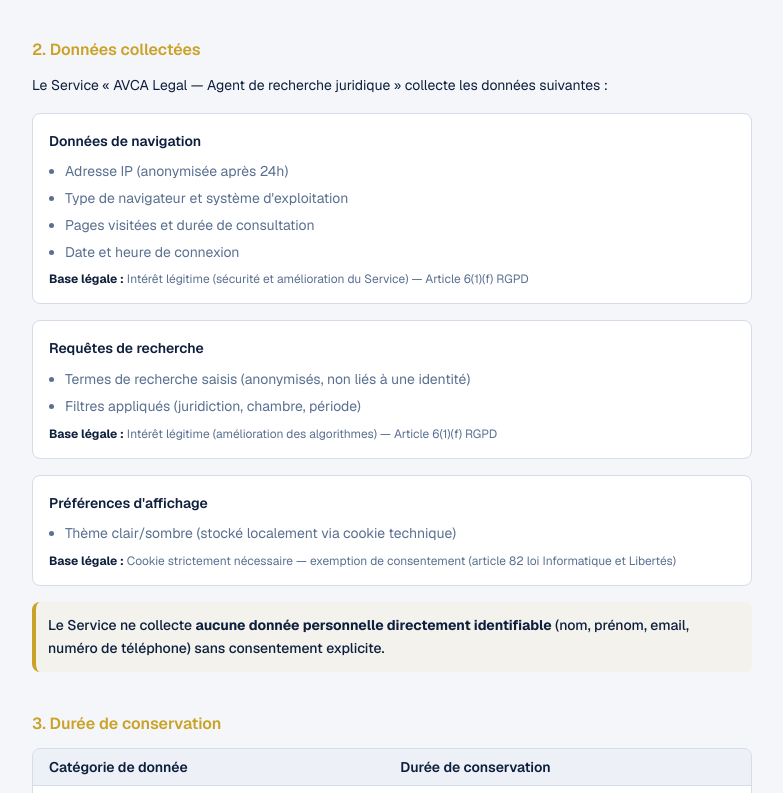
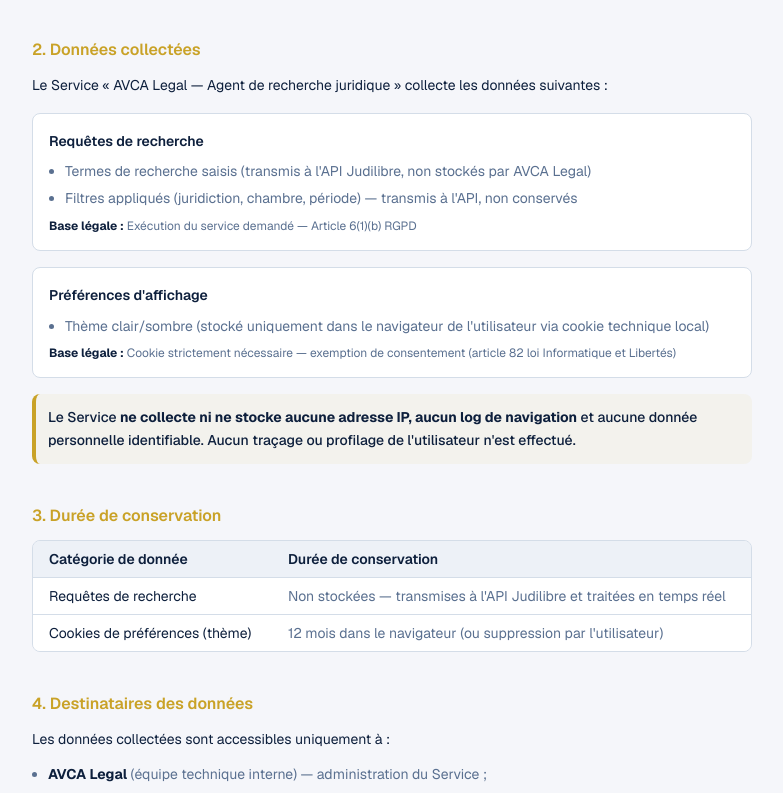
Before and after one commit to Jerem69AV/lexmind, a Next.js app: page /rgpd in a window 1280 px wide. Shown: the part 407-1200 px from the top of the page, without its empty margins (248-1031 px from the left). Built offline with nearby package versions, Linux system fonts and the light colour scheme.

Commit message:
fix: RGPD — supprimer collecte IP/logs, seules données réelles documentées
Co-Authored-By: Claude Sonnet 4.6 <noreply@anthropic.com>

```diff
--- a/app/rgpd/page.tsx
+++ b/app/rgpd/page.tsx
@@ -34,33 +34,20 @@ export default function RgpdPage() {
 
           <div className="mt-4 space-y-4">
             <div className="p-4 rounded-lg border" style={{ backgroundColor: "var(--card)", borderColor: "var(--border)" }}>
-              <p className="font-semibold mb-2">Données de navigation</p>
+              <p className="font-semibold mb-2">Requêtes de recherche</p>
               <ul className="space-y-1 ml-4 list-disc" style={{ color: "var(--muted-foreground)" }}>
-                <li>Adresse IP (anonymisée après 24h)</li>
-                <li>Type de navigateur et système d'exploitation</li>
-                <li>Pages visitées et durée de consultation</li>
-                <li>Date et heure de connexion</li>
+                <li>Termes de recherche saisis (transmis à l'API Judilibre, non stockés par AVCA Legal)</li>
+                <li>Filtres appliqués (juridiction, chambre, période) — transmis à l'API, non conservés</li>
               </ul>
               <p className="mt-2 text-xs" style={{ color: "var(--muted-foreground)" }}>
-                <strong style={{ color: "var(--foreground)" }}>Base légale :</strong> Intérêt légitime (sécurité et amélioration du Service) — Article 6(1)(f) RGPD
-              </p>
-            </div>
-
-            <div className="p-4 rounded-lg border" style={{ backgroundColor: "var(--card)", borderColor: "var(--border)" }}>
-              <p className="font-semibold mb-2">Requêtes de recherche</p>
-              <ul className="space-y-1 ml-4 list-disc" style={{ color: "var(--muted-foreground)" }}>
-                <li>Termes de recherche saisis (anonymisés, non liés à une identité)</li>
-                <li>Filtres appliqués (juridiction, chambre, période)</li>
-              </ul>
-              <p className="mt-2 text-xs" style={{ color: "var(--muted-foreground)" }}>
-                <strong style={{ color: "var(--foreground)" }}>Base légale :</strong> Intérêt légitime (amélioration des algorithmes) — Article 6(1)(f) RGPD
+                <strong style={{ color: "var(--foreground)" }}>Base légale :</strong> Exécution du service demandé — Article 6(1)(b) RGPD
               </p>
             </div>
 
             <div className="p-4 rounded-lg border" style={{ backgroundColor: "var(--card)", borderColor: "var(--border)" }}>
               <p className="font-semibold mb-2">Préférences d'affichage</p>
               <ul className="space-y-1 ml-4 list-disc" style={{ color: "var(--muted-foreground)" }}>
-                <li>Thème clair/sombre (stocké localement via cookie technique)</li>
+                <li>Thème clair/sombre (stocké uniquement dans le navigateur de l'utilisateur via cookie technique local)</li>
               </ul>
               <p className="mt-2 text-xs" style={{ color: "var(--muted-foreground)" }}>
                 <strong style={{ color: "var(--foreground)" }}>Base légale :</strong> Cookie strictement nécessaire — exemption de consentement (article 82 loi Informatique et Libertés)
@@ -69,7 +56,7 @@ export default function RgpdPage() {
           </div>
 
           <div className="mt-4 p-3 rounded-lg border-l-4 font-medium" style={{ borderColor: "var(--primary)", backgroundColor: "rgba(201,162,39,0.06)" }}>
-            Le Service ne collecte <strong>aucune donnée personnelle directement identifiable</strong> (nom, prénom, email, numéro de téléphone) sans consentement explicite.
+            Le Service <strong>ne collecte ni ne stocke aucune adresse IP, aucun log de navigation</strong> et aucune donnée personnelle identifiable. Aucun traçage ou profilage de l'utilisateur n'est effectué.
           </div>
         </section>
 
@@ -85,10 +72,8 @@ export default function RgpdPage() {
               </thead>
               <tbody style={{ backgroundColor: "var(--card)" }}>
                 {[
-                  ["Logs de navigation (IP)", "24 heures puis anonymisation"],
-                  ["Logs techniques (sécurité)", "12 mois"],
-                  ["Requêtes de recherche (anonymisées)", "6 mois"],
-                  ["Cookies de préférences", "12 mois (ou suppression par l'utilisateur)"],
+                  ["Requêtes de recherche", "Non stockées — transmises à l'API Judilibre et traitées en temps réel"],
+                  ["Cookies de préférences (thème)", "12 mois dans le navigateur (ou suppression par l'utilisateur)"],
                 ].map(([cat, dur], i) => (
                   <tr key={i} className="border-t" style={{ borderColor: "var(--border)" }}>
                     <td className="px-4 py-2">{cat}</td>
@@ -184,8 +169,7 @@ export default function RgpdPage() {
           </p>
           <ul className="mt-3 space-y-1 ml-4 list-disc" style={{ color: "var(--muted-foreground)" }}>
             <li>Chiffrement des communications (HTTPS / TLS 1.3) ;</li>
-            <li>Accès restreint aux données par authentification forte ;</li>
-            <li>Anonymisation des logs dans les délais précisés ;</li>
+            <li>Aucun stockage de données personnelles côté serveur ;</li>
             <li>Hébergement sur infrastructure sécurisée (Vercel, certifié SOC 2 Type II).</li>
           </ul>
         </section>
```
